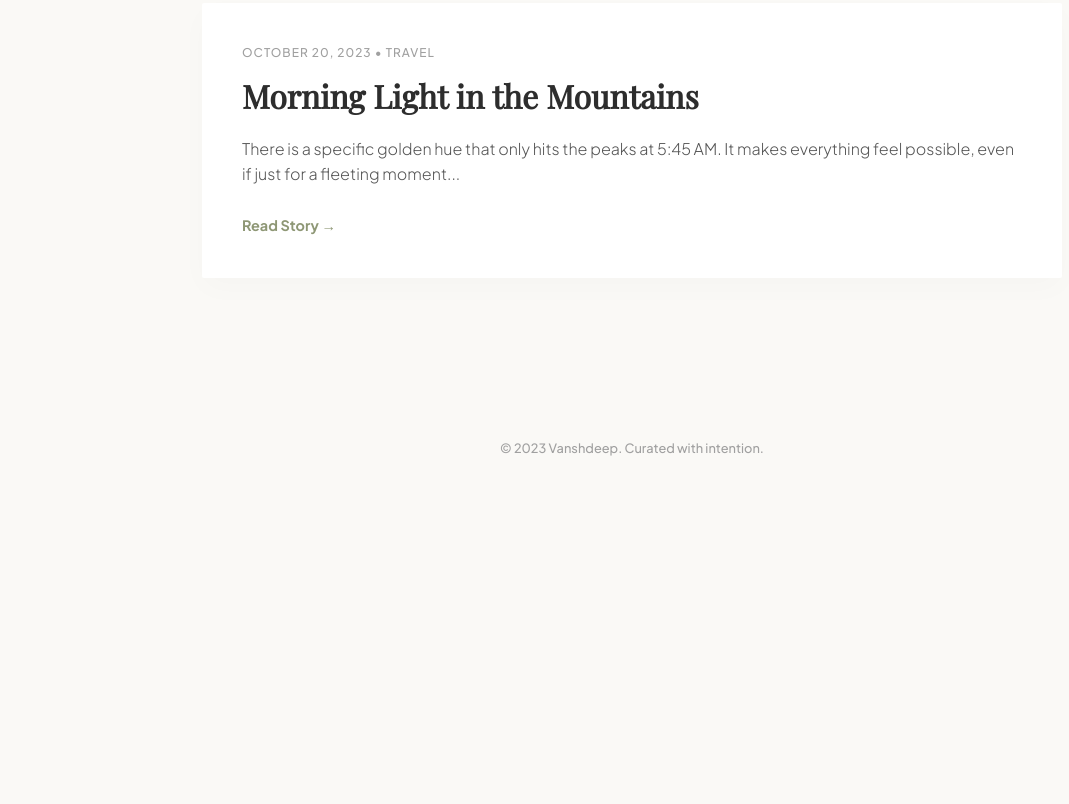
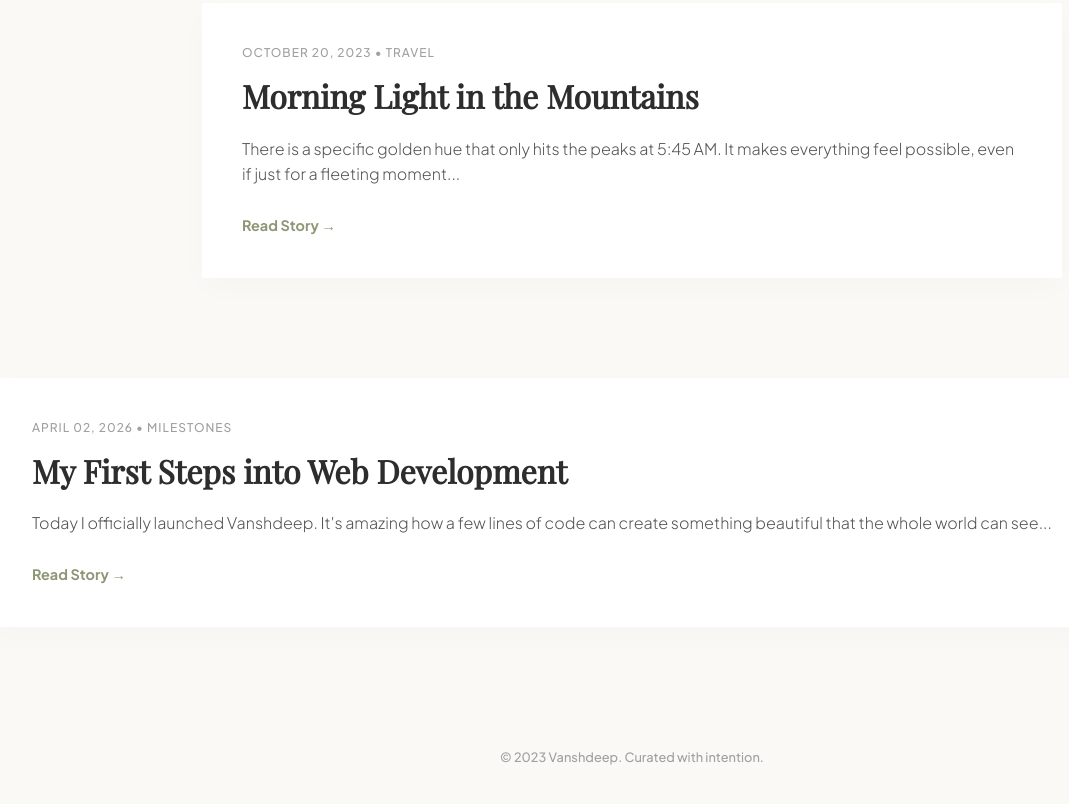
Before and after one commit to vanshdeep3493-crypto/vanshdeep-blog, a plain HTML site: page index.html in a window 1280 px wide. Shown: the part 609-1413 px from the top of the page, without its empty margins (8-1077 px from the left). Before the commit the page ends 1127 px from the top, so only its background shows below. Drawn offline with nearby package versions, Linux system fonts and the light colour scheme.

Commit message:
Update index.html

```diff
--- a/index.html
+++ b/index.html
@@ -155,7 +155,13 @@
             <p class="post-excerpt">There is a specific golden hue that only hits the peaks at 5:45 AM. It makes everything feel possible, even if just for a fleeting moment...</p>
             <a href="#" class="read-more">Read Story →</a>
         </article>
-    </div>
+    </div>        <article class="post-card">
+            <div class="post-meta">April 02, 2026 • Milestones</div>
+            <h2 class="post-title">My First Steps into Web Development</h2>
+            <p class="post-excerpt">Today I officially launched Vanshdeep. It's amazing how a few lines of code can create something beautiful that the whole world can see...</p>
+            <a href="#" class="read-more">Read Story →</a>
+        </article>
+
 
     <footer>
         <p>&copy; 2023 Vanshdeep. Curated with intention.</p>
```
